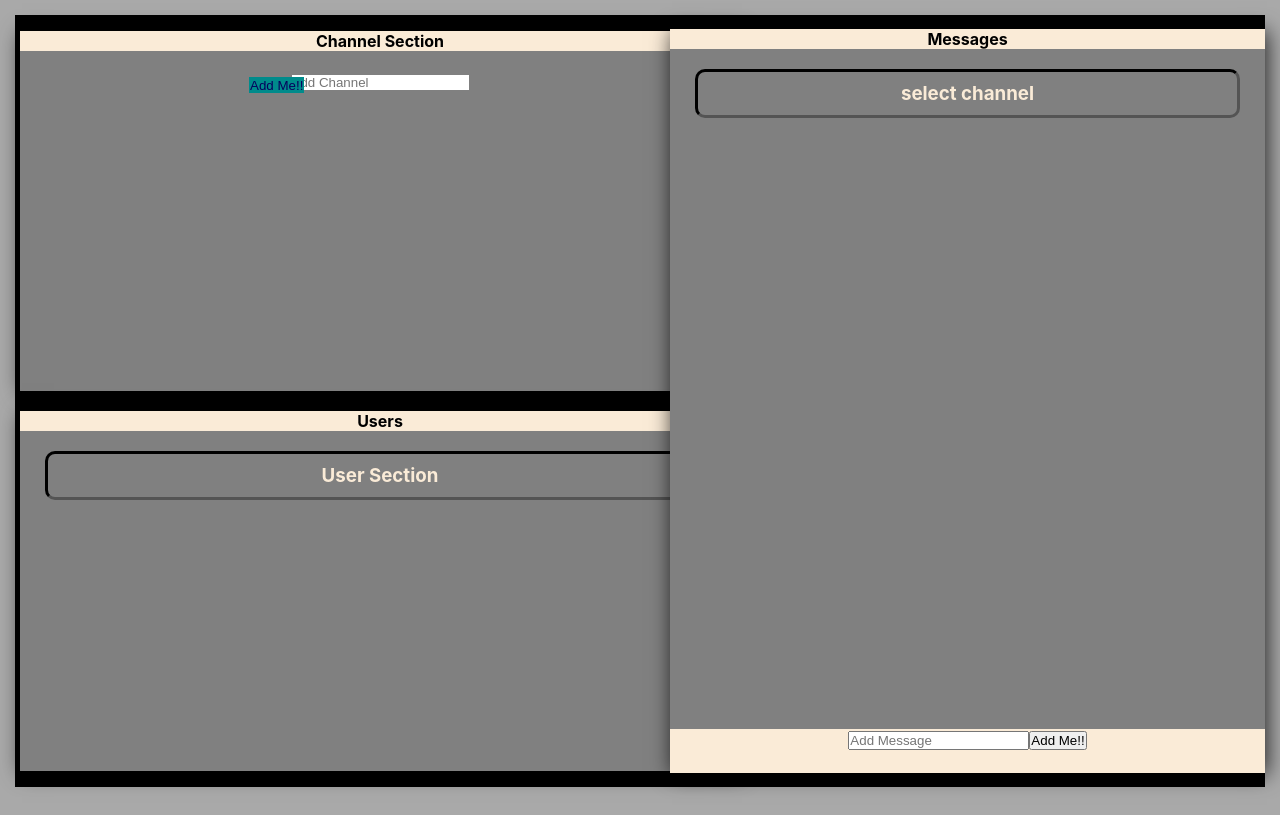
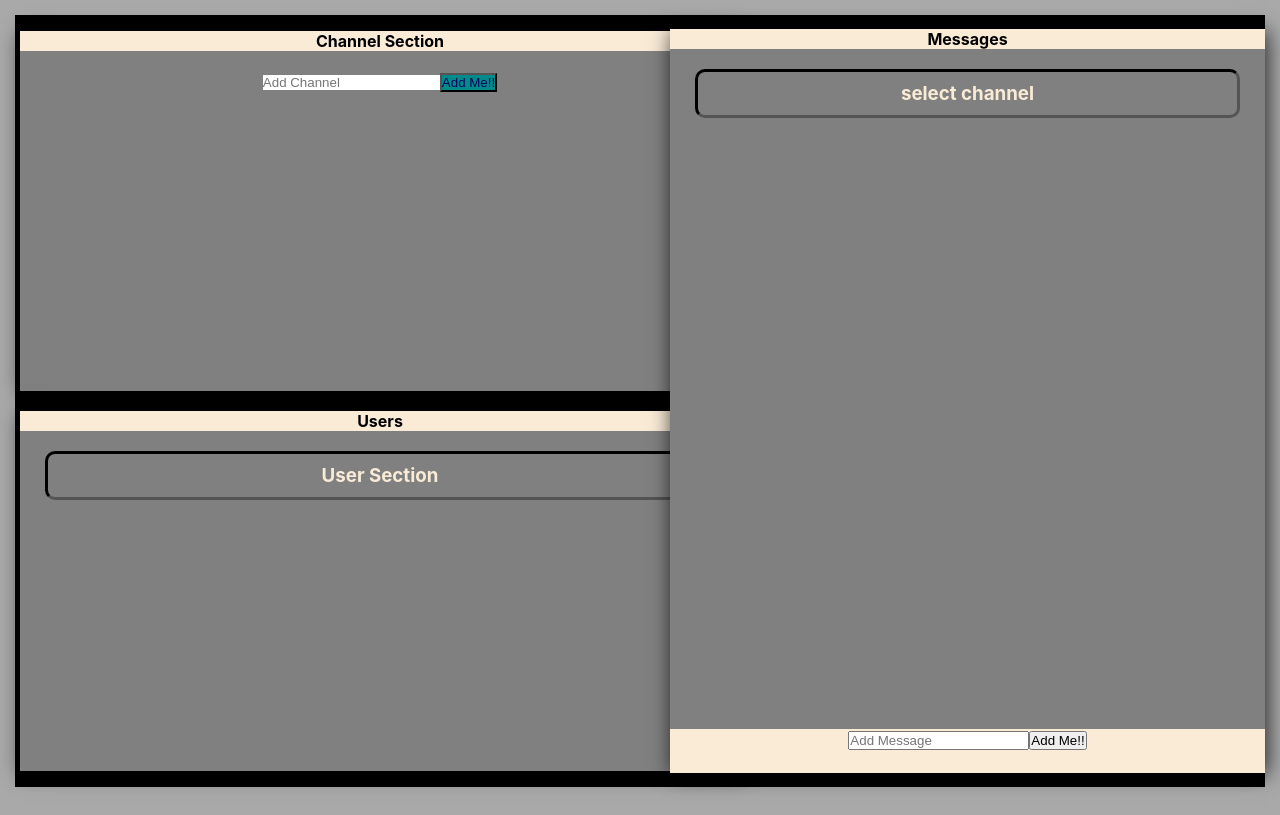
Before and after one commit to josuemartinezlinkedin/go-react-real-time, a React (Create React App) app: page / in a window 1280 px wide. Built offline with nearby package versions, Linux system fonts and the light colour scheme.

Commit message:
fixed channel-form_bttn styles

```diff
--- a/src/Components/ChannelSection/ChannelForm/channel-form.component.tsx
+++ b/src/Components/ChannelSection/ChannelForm/channel-form.component.tsx
@@ -23,10 +23,8 @@ const ChannelForm = ({addChannel}: ChannelFormProps) => {
     <>
     <form className='channel-form' id="channelform" onSubmit={onSubmit}>
         <input className='channel-form_input' onChange={onChange} value={channelName} placeholder="Add Channel" type="text" name="addToList" id="props.name" />
+        <button className='channel-form_bttn' type="submit" form="channelform" value="Submit">Add Me!!</button>
     </form>
-    <div>
-        <button className='channel-form_bttn' type="submit" form="channelform" value="Submit">Add Me!!</button>
-    </div>
     </>
   )
 }
--- a/src/index.css
+++ b/src/index.css
@@ -103,17 +103,9 @@ code {
   cursor: pointer;
 }
 .channel-form_bttn{
-  position: relative;
-  display: flex;
-  flex-direction: row;
-  height: 16px;
-  border: 1.5px solid darkcyan;
-    background-color: darkcyan;
-    color: rgb(6, 1, 93);
-    z-index: 289;
-    margin-left: 25.5vh;
-    margin-top: -1.8vh;
-    cursor: pointer;
+  background-color: darkcyan;
+  color: rgb(6, 1, 93);
+  cursor: pointer;
 }
 .channel-form_bttn:hover {
   border: 1.5px solid aqua;
```
